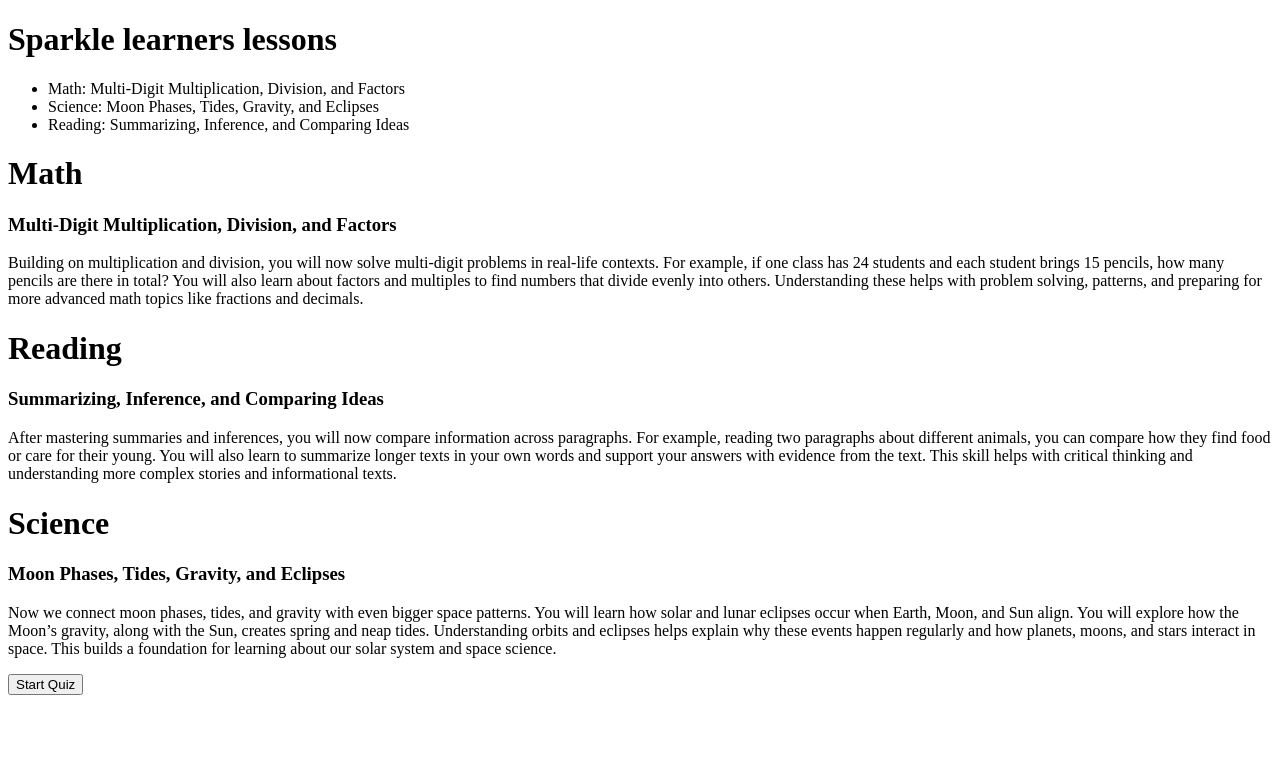
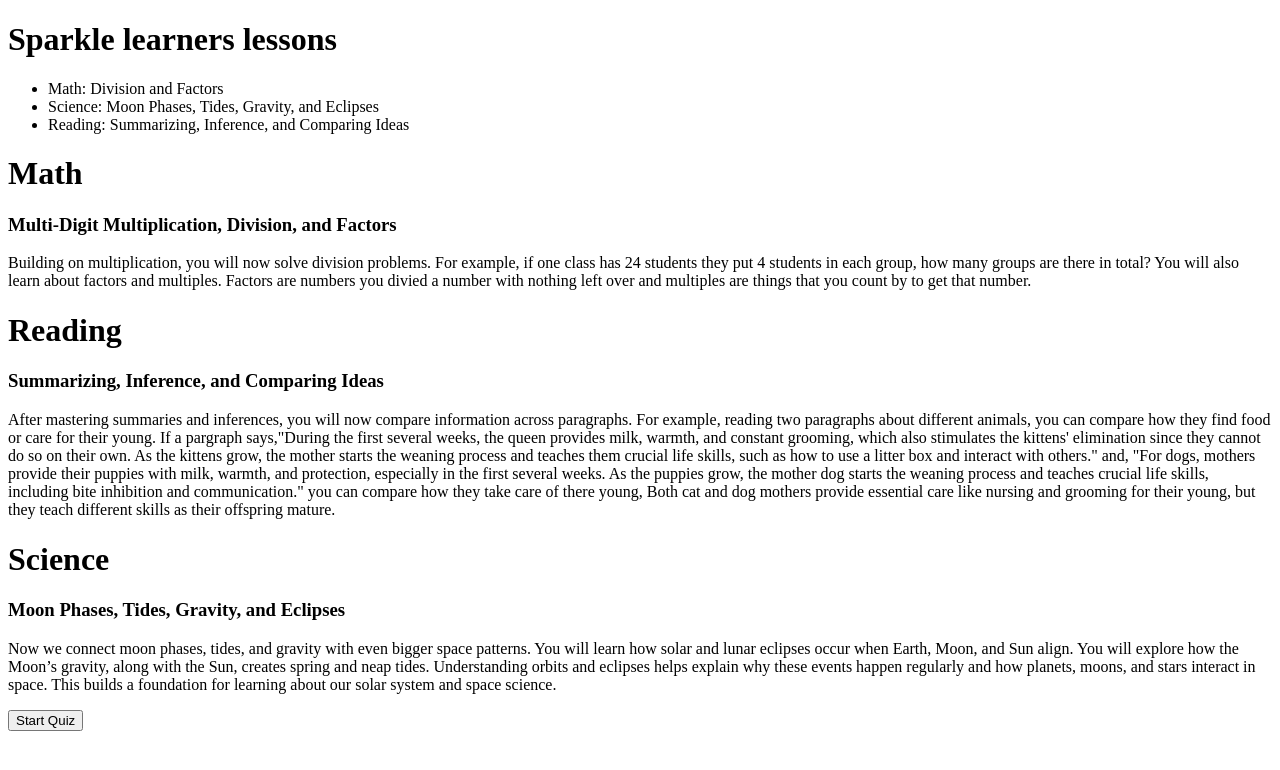
Before and after one commit to Coder78-9/sparkle-learners.com, a plain HTML site: page lesson4.html in a window 1280 px wide. Drawn offline with Linux system fonts and the light colour scheme.

Commit message:
Revise math lesson and quiz for clarity
Updated math lesson content and quiz questions to focus on division and factors.

```diff
--- a/lesson4.html
+++ b/lesson4.html
@@ -10,7 +10,7 @@
 <body>
   <h1>Sparkle learners lessons</h1>
   <ul>
-    <li>Math: Multi-Digit Multiplication, Division, and Factors</li>
+    <li>Math: Division and Factors</li>
     <li>Science: Moon Phases, Tides, Gravity, and Eclipses</li>
     <li>Reading: Summarizing, Inference, and Comparing Ideas</li>
   </ul>
@@ -18,11 +18,11 @@
   <div>
     <h1>Math</h1>
     <h3>Multi-Digit Multiplication, Division, and Factors</h3>
-    <p>Building on multiplication and division, you will now solve multi-digit problems in real-life contexts. For example, if one class has 24 students and each student brings 15 pencils, how many pencils are there in total? You will also learn about factors and multiples to find numbers that divide evenly into others. Understanding these helps with problem solving, patterns, and preparing for more advanced math topics like fractions and decimals.</p>
+    <p>Building on multiplication, you will now solve division problems. For example, if one class has 24 students they put 4 students in each group, how many groups are there in total? You will also learn about factors and multiples. Factors are numbers you divied a number with nothing left over and multiples are things that you count by to get that number.</p>
 
     <h1>Reading</h1>
     <h3>Summarizing, Inference, and Comparing Ideas</h3>
-    <p>After mastering summaries and inferences, you will now compare information across paragraphs. For example, reading two paragraphs about different animals, you can compare how they find food or care for their young. You will also learn to summarize longer texts in your own words and support your answers with evidence from the text. This skill helps with critical thinking and understanding more complex stories and informational texts.</p>
+    <p>After mastering summaries and inferences, you will now compare information across paragraphs. For example, reading two paragraphs about different animals, you can compare how they find food or care for their young. If a pargraph says,"During the first several weeks, the queen provides milk, warmth, and constant grooming, which also stimulates the kittens' elimination since they cannot do so on their own. As the kittens grow, the mother starts the weaning process and teaches them crucial life skills, such as how to use a litter box and interact with others." and, "For dogs, mothers provide their puppies with milk, warmth, and protection, especially in the first several weeks. As the puppies grow, the mother dog starts the weaning process and teaches crucial life skills, including bite inhibition and communication." you can compare how they take care of there young, Both cat and dog mothers provide essential care like nursing and grooming for their young, but they teach different skills as their offspring mature.</p>
 
     <h1>Science</h1>
     <h3>Moon Phases, Tides, Gravity, and Eclipses</h3>
@@ -40,8 +40,8 @@
 
     var quizQuestions = [
       {
-        question: "If one class has 24 students and each student brings 15 pencils, how many pencils are there in total?",
-        choices: ["360", "350", "380", "340"],
+        question: "If one class has 16 students and they are but in 4 groups, how many people are in each group?",
+        choices: ["4", "16", "7", "6"],
         correct: 0
       },
       {
```
